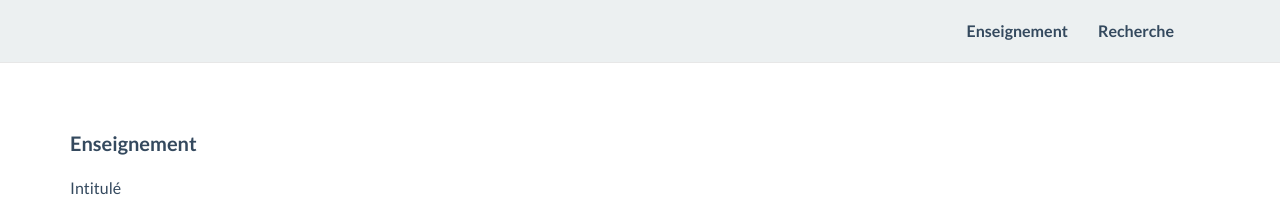
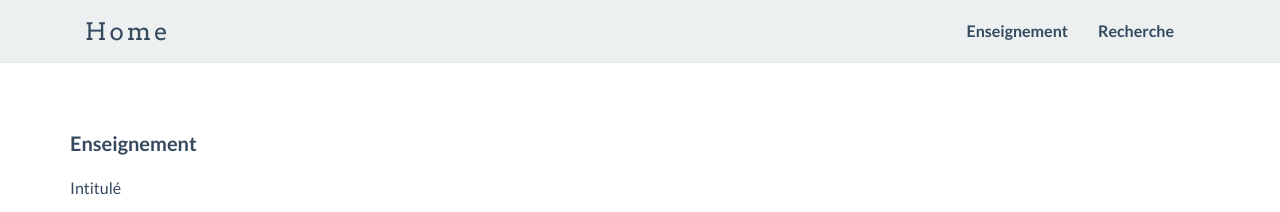
Before and after one commit to alucquiaud/alucquiaud.github.io, a Jekyll site: the page index.html, which Jekyll copies as it is, in a window 1280 px wide. Shown: the top 212 px of the page. Built offline with Jekyll 4.4.1, drawn with Linux system fonts in a browser that asks for light colours; nearby versions of some CDN libraries.

Commit message:
Update index.html

```diff
--- a/index.html
+++ b/index.html
@@ -73,21 +73,14 @@
 	<nav class="navbar-default" role="navigation">
 		<div class="container">
 			<div class="navbar-header">
-				<button type="button" class="navbar-toggle" data-toggle="collapse" data-target=".navbar-ex1-collapse">
-					<span class="sr-only">Toggle navigation</span>
-					<span class="icon-bar"></span>
-					<span class="icon-bar"></span>
-					<span class="icon-bar"></span>
-				</button>
+				<a class="navbar-brand" href="#home">Home</a>
 			</div>
-
 			<div class="collapse navbar-collapse navbar-right navbar-ex1-collapse">
 				<ul class="nav navbar-nav">
 					<li class="menuItem"><a href="#enseignement"> Enseignement</a></li>
 					<li class="menuItem"><a href="#recherche">Recherche</a></li>
 				</ul>
 			</div>
-
 		</div>
 	</nav>
 
```
